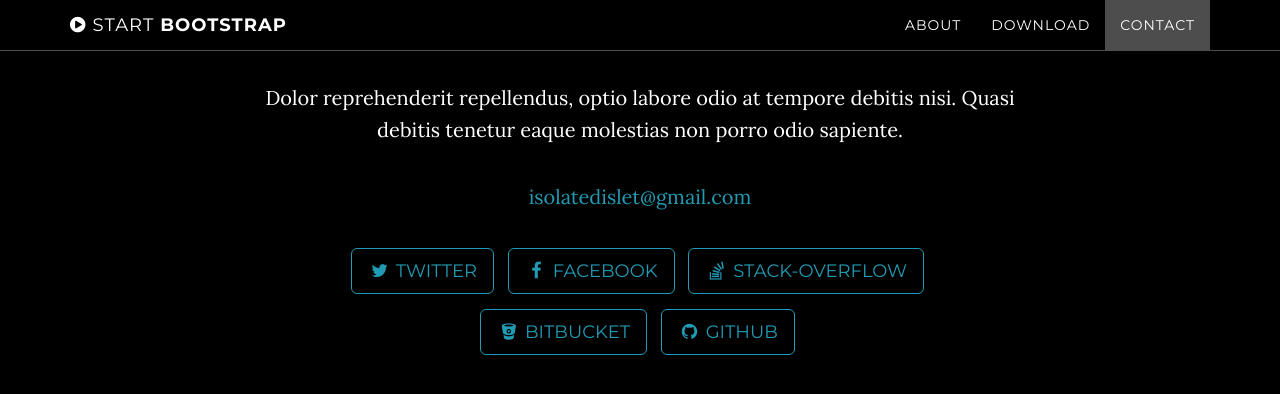
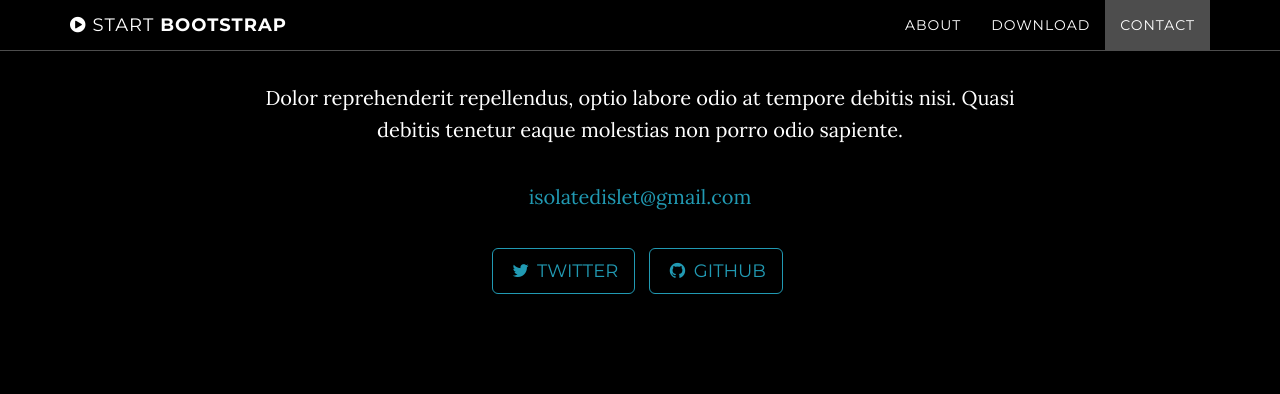
Before and after one commit to BaiZhaohui/BaiZhaohui, a Jekyll site: the page built from index.md, in a window 1280 px wide and 900 px high, scrolled down 2331 px. Shown: the top 394 px of the window. Built offline with Jekyll 4.4.1, drawn with Linux system fonts in a browser that asks for light colours; our own code applies the rules of GitHub Pages for plain Markdown files.

Commit message:
Update _config.yml

```diff
--- a/_config.yml
+++ b/_config.yml
@@ -16,12 +16,6 @@ footer: Your Website
 social:
   - title: twitter
     url: https://twitter.com/TimingSea
-  - title: facebook
-    url:
-  - title: stack-overflow
-    url:
-  - title: bitbucket
-    url:
   - title: github
     url: https://github.com/BaiZhaohui
 
```
